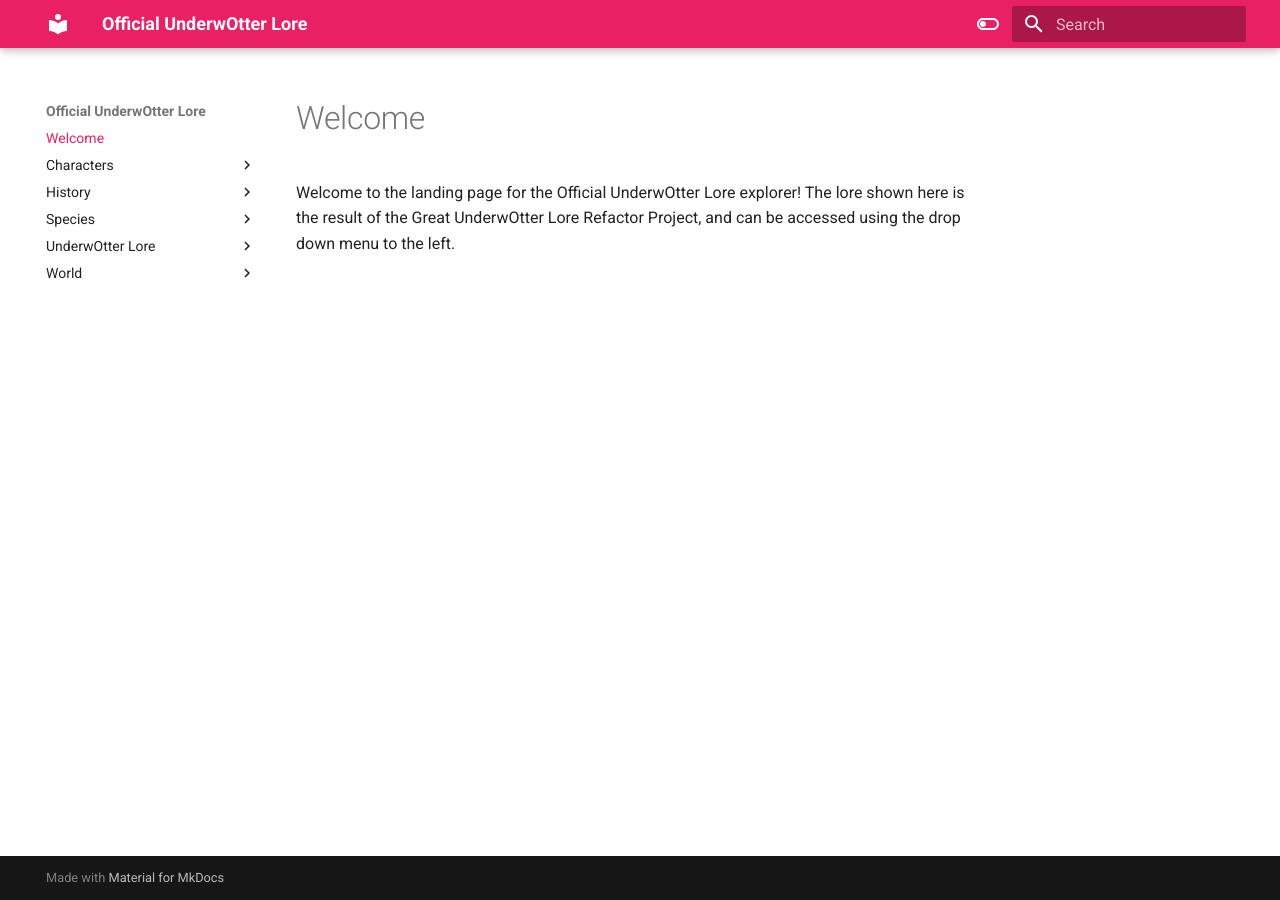
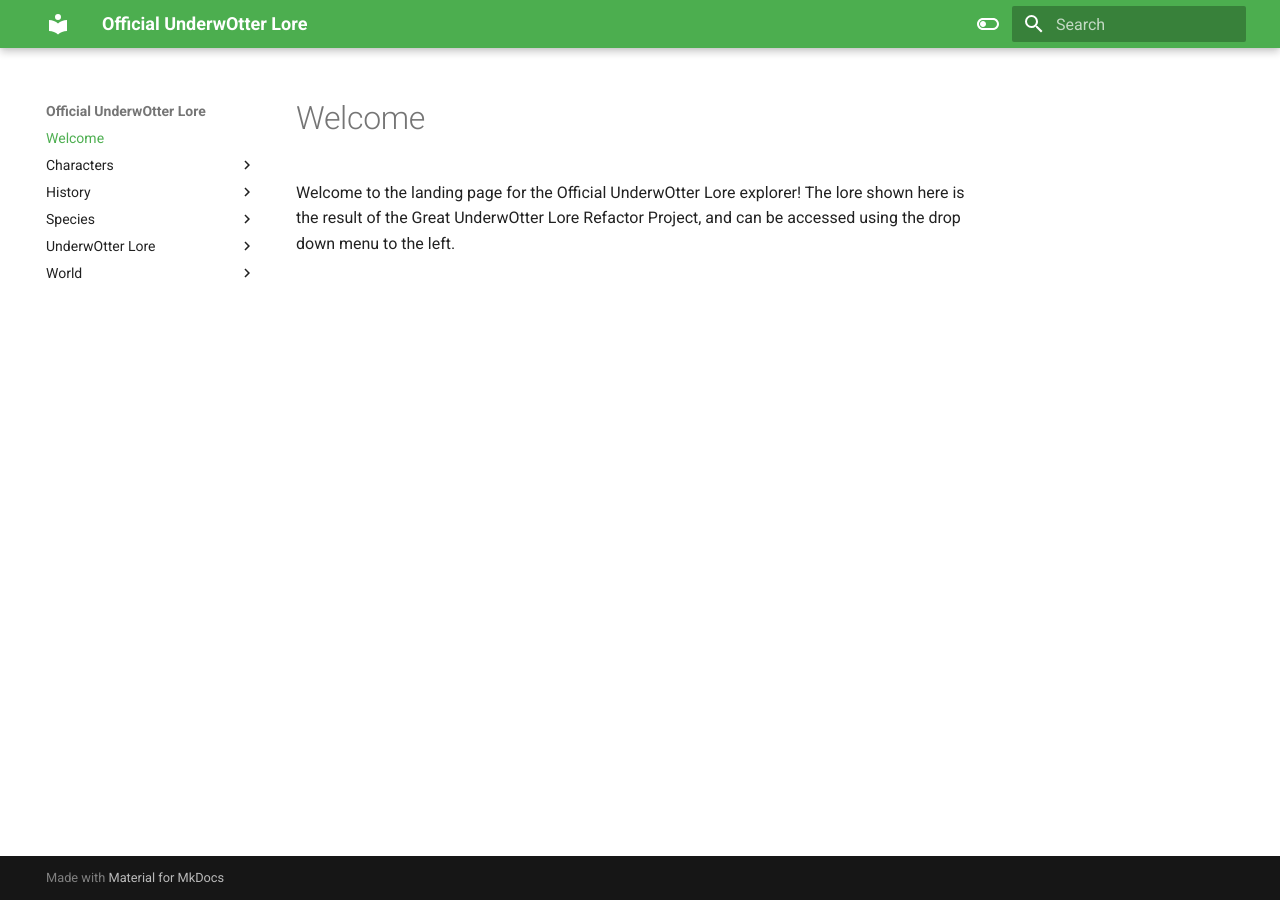
Before and after one commit to underwotter/Official-UnderwOtter-Lore, an MkDocs documentation site: the page built from docs/index.md, in a window 1280 px wide. Built offline with MkDocs 1.6.1 and Material for MkDocs 9.7.7, drawn with Linux system fonts in a browser that asks for light colours.

Commit message:
Update mkdocs.yml

```diff
--- a/mkdocs.yml
+++ b/mkdocs.yml
@@ -7,8 +7,8 @@ theme:
     # Light mode
     - media: "(prefers-color-scheme: light)"
       scheme: default
-      primary: pink
-      accent: indigo
+      primary: green
+      accent: light green
       toggle:
         icon: material/toggle-switch-off-outline
         name: Switch to dark mode
@@ -16,8 +16,8 @@ theme:
     # Dark mode
     - media: "(prefers-color-scheme: dark)"
       scheme: slate
-      primary: pink
-      accent: blue
+      primary: green
+      accent: light green
       toggle:
         icon: material/toggle-switch
         name: Switch to light mode
```
